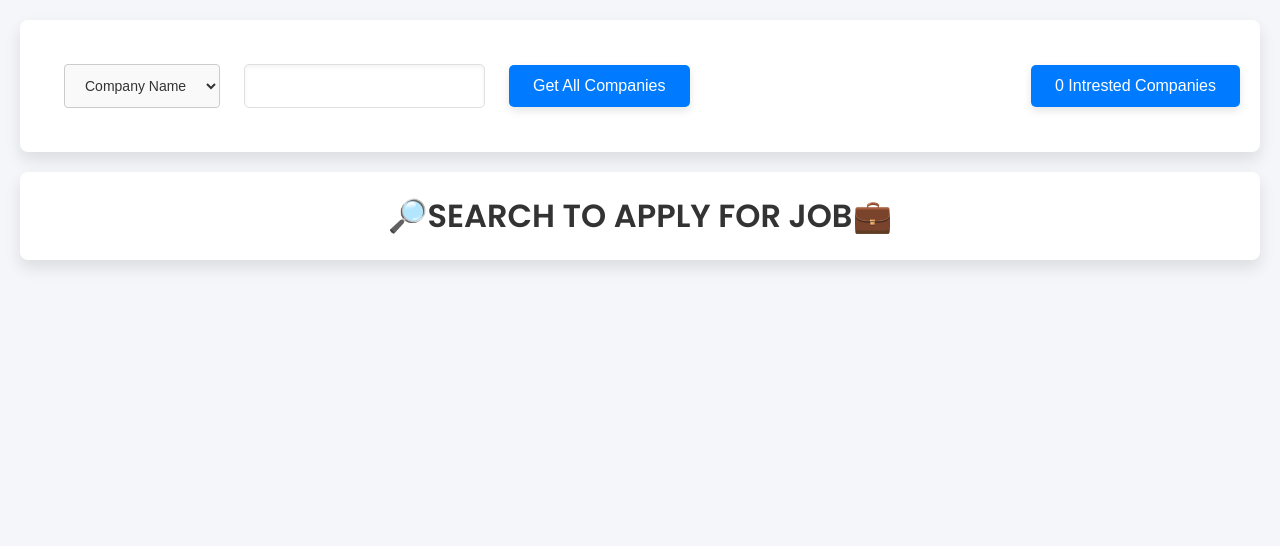
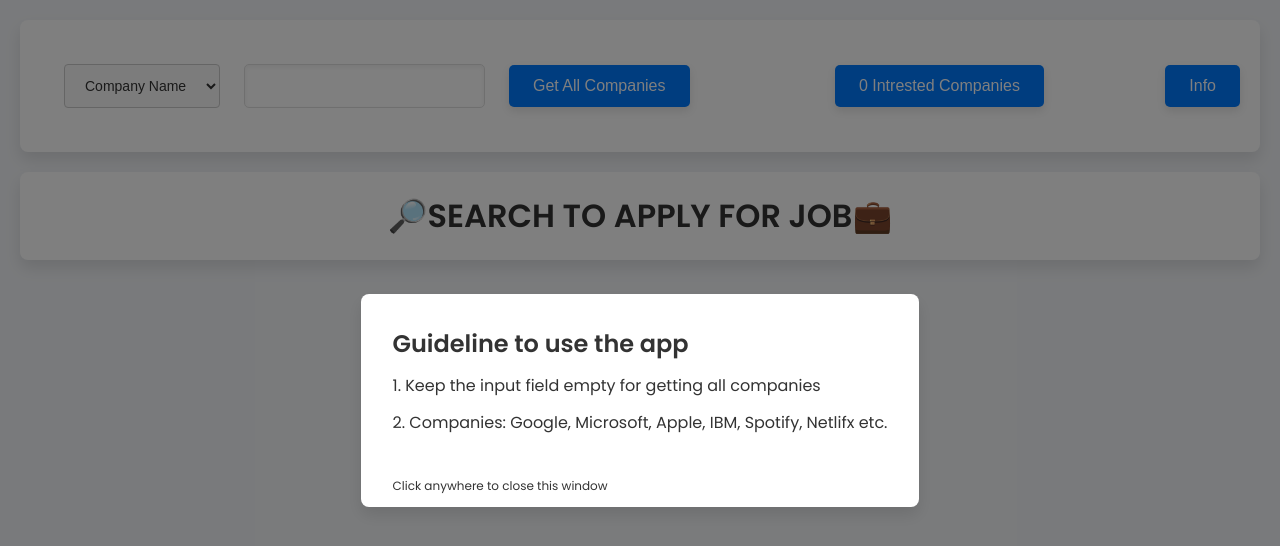
Before and after one commit to SarveshNaik1010/work-scout, a React (Create React App) app: page / in a window 1280 px wide. Shown: the top 546 px of the page. Built offline with nearby package versions, Linux system fonts and the light colour scheme; a web font is replaced by a local one.

Commit message:
Ready for promotion

```diff
--- a/src/App.css
+++ b/src/App.css
@@ -162,9 +162,30 @@ select:focus {
   box-shadow: 0 8px 16px rgba(0, 0, 0, 0.1);
 }
 
+.infoModal .modal-content {
+  position: relative;
+  list-style: none;
+  display: flex;
+  flex-direction: column;
+  padding: 32px;
+  padding-bottom: 72px;
+  font-size: 16px;
+}
+
+.message {
+  font-size: 12px;
+  position: absolute;
+  bottom: 0;
+}
+
 /* -------------------------------------------------------------------------- */
 /*                               ACTUAL CONTENT                               */
 /* -------------------------------------------------------------------------- */
+
+.loading {
+  text-align: center;
+  font-size: 18px;
+}
 
 .start-text {
   text-align: center;
--- a/src/components/App.js
+++ b/src/components/App.js
@@ -6,6 +6,8 @@ import StartScreen from "./StartScreen";
 import Loading from "./Loading";
 import filterSearchResult from "../utils/filterSearchResult";
 import Overlay from "./Overlay";
+import Info from "./Info";
+import Error from "./Error";
 
 const initialState = {
   status: "ready",
@@ -15,6 +17,8 @@ const initialState = {
   searchResults: [],
   intrestedCompanies: [],
   showModel: false,
+  showInfo: true,
+  errorMessage: "",
 };
 
 function reducer(state, action) {
@@ -43,13 +47,18 @@ function reducer(state, action) {
     case "toggleModal":
       return { ...state, showModel: !state.showModel };
 
-    case "fetchCompany": {
+    case "toggleInfo":
+      return { ...state, showInfo: !state.showInfo };
+
+    case "fetchCompany":
       return {
         ...state,
         showModel: false,
         searchResults: [action.payload],
       };
-    }
+
+    case "error":
+      return { ...state, errorMessage: action.payload, status: "error" };
 
     default:
       return new Error("Something went wrong");
@@ -66,6 +75,8 @@ function App() {
       searchResults,
       intrestedCompanies,
       showModel,
+      showInfo,
+      errorMessage,
     },
     dispatch,
   ] = useReducer(reducer, initialState);
@@ -74,6 +85,7 @@ function App() {
     function () {
       if (!isSearchBtnClicked) return;
       async function getCompanies() {
+        try {
           dispatch({ type: "changeStatus", payload: "loading" });
           const res = await fetch(
             `https://res.cloudinary.com/dvq2kdv1z/raw/upload/v1726454591/company-data_woivba.json`
@@ -87,6 +99,9 @@ function App() {
           dispatch({ type: "addSearchResults", payload: filteredData });
           dispatch({ type: "stopSearching" });
           dispatch({ type: "changeStatus", payload: "active" });
+        } catch (error) {
+          dispatch({ type: "error", payload: "Something went wrong!" });
+        }
       }
       getCompanies();
     },
@@ -95,6 +110,7 @@ function App() {
 
   return (
     <>
+      {showInfo && <Info dispatch={dispatch} />}
       {showModel && (
         <Overlay dispatch={dispatch} intrestedCompanies={intrestedCompanies} />
       )}
@@ -103,10 +119,13 @@ function App() {
         <button onClick={(e) => dispatch({ type: "toggleModal" })}>
           {intrestedCompanies.length} Intrested Companies
         </button>
+        <button onClick={(e) => dispatch({ type: "toggleInfo" })}>Info</button>
       </div>
       {status === "ready" && <StartScreen />}
       {status === "loading" && <Loading />}
+      {status === "error" && <Error errorMessage={errorMessage} />}
       {status === "active" &&
+        errorMessage === "" &&
         (searchResults.length === 0 ? (
           <div className="contanier">
             <h3>
--- /dev/null
+++ b/src/components/Error.js
@@ -0,0 +1,9 @@
+function Error({ errorMessage }) {
+  return (
+    <div className="contanier">
+      <h3>{errorMessage}</h3>
+    </div>
+  );
+}
+
+export default Error;
--- /dev/null
+++ b/src/components/Info.js
@@ -0,0 +1,19 @@
+function Info({ dispatch }) {
+  return (
+    <div
+      className="modal infoModal"
+      onClick={() => dispatch({ type: "toggleInfo" })}
+    >
+      <ul className="modal-content">
+        <h2>Guideline to use the app</h2>
+        <li>1. Keep the input field empty for getting all companies</li>
+        <li>
+          2. Companies: Google, Microsoft, Apple, IBM, Spotify, Netlifx etc.
+        </li>
+        <p className="message">Click anywhere to close this window</p>
+      </ul>
+    </div>
+  );
+}
+
+export default Info;
--- a/src/components/Loading.js
+++ b/src/components/Loading.js
@@ -1,5 +1,5 @@
 function Loading() {
-  return <div>Loading...</div>;
+  return <div className="contanier loading">Loading...</div>;
 }
 
 export default Loading;
--- a/src/components/Overlay.js
+++ b/src/components/Overlay.js
@@ -18,9 +18,15 @@ function Overlay({ intrestedCompanies, dispatch }) {
   return (
     <div className="modal" onClick={() => dispatch({ type: "toggleModal" })}>
       <div className="modal-content">
-        {intrestedCompanies.map((res, i) => {
-          return <CompanySmallCard company={res} dispatch={dispatch} key={i} />;
-        })}
+        {intrestedCompanies.length === 0 ? (
+          <p>No Intresed Companies</p>
+        ) : (
+          intrestedCompanies.map((res, i) => {
+            return (
+              <CompanySmallCard company={res} dispatch={dispatch} key={i} />
+            );
+          })
+        )}
       </div>
     </div>
   );
```
Lines whose indentation alone changed are shown as unchanged.
